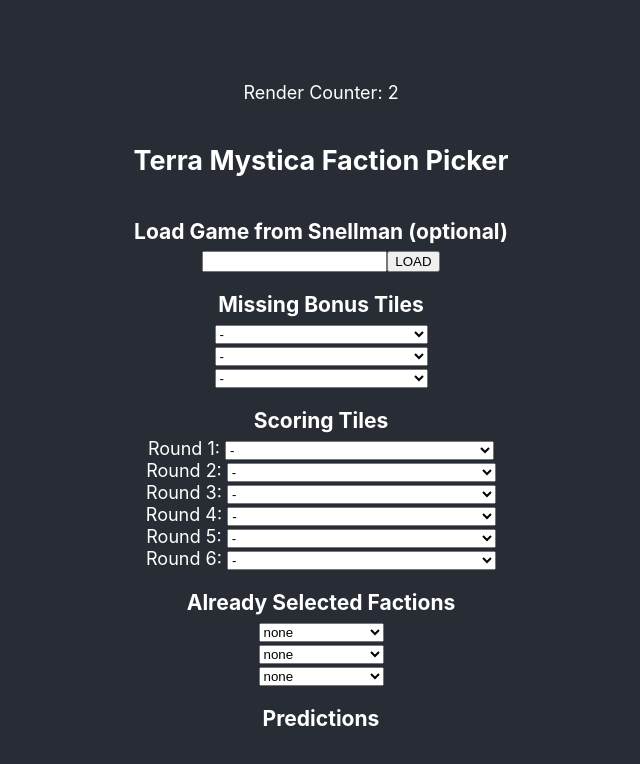
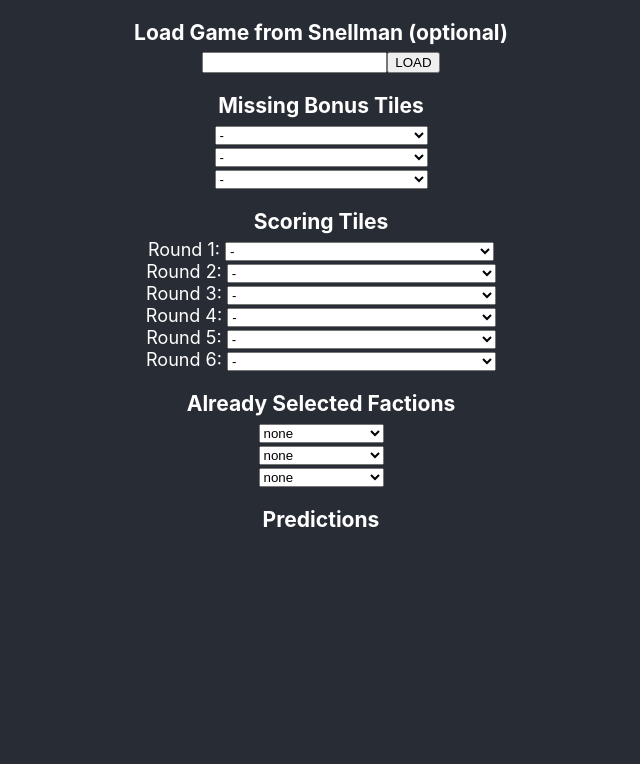
Before and after one commit to gmolabs/tm-faction-picker, a React (Create React App) app: page / in a window 1280 px wide. Shown: the top 764 px of the page, without its empty margins (319-959 px from the left). Built offline with nearby package versions, Linux system fonts and the light colour scheme.

Commit message:
Remove render counter and title. Align content normal (top)

```diff
--- a/src/App.css
+++ b/src/App.css
@@ -19,7 +19,7 @@
   display: flex;
   flex-direction: column;
   align-items: center;
-  justify-content: center;
+  justify-content: normal;
   font-size: calc(10px + 1vmin);
   color: white;
 }
--- a/src/App.js
+++ b/src/App.js
@@ -126,8 +126,8 @@
   return (
     <div className="App">
       <header className="App-header">
-        <p>Render Counter: {renderCount}</p>
-        <h2>Terra Mystica Faction Picker</h2>
+        {/* <p>Render Counter: {renderCount}</p> */}
+        {/* <h2>Terra Mystica Faction Picker</h2> */}
         <h3>Load Game from Snellman (optional)</h3>
         <form onSubmit={handleSubmit(onSubmit)}>
           <div><input type="text"></input><button>LOAD</button></div>
```
